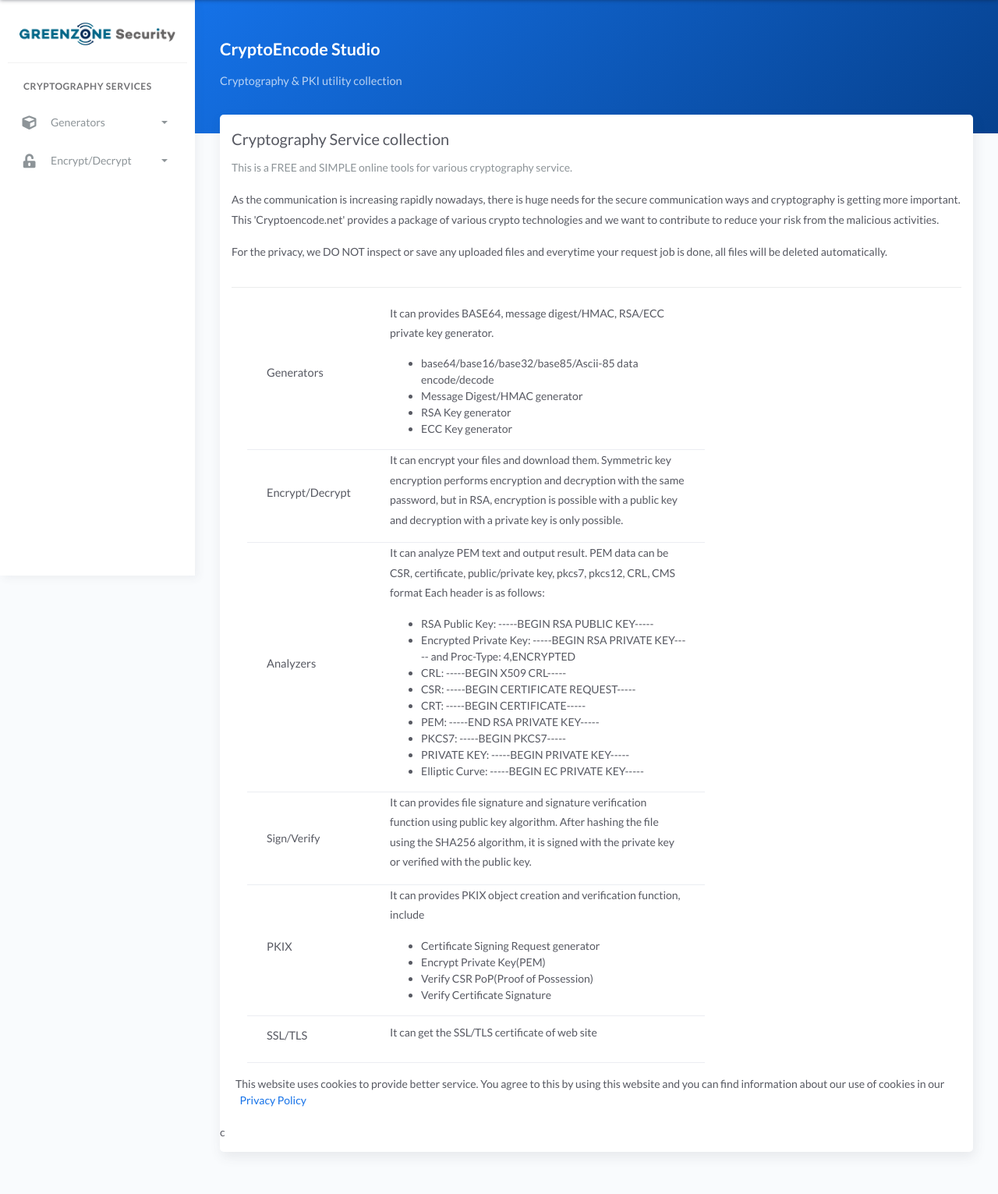
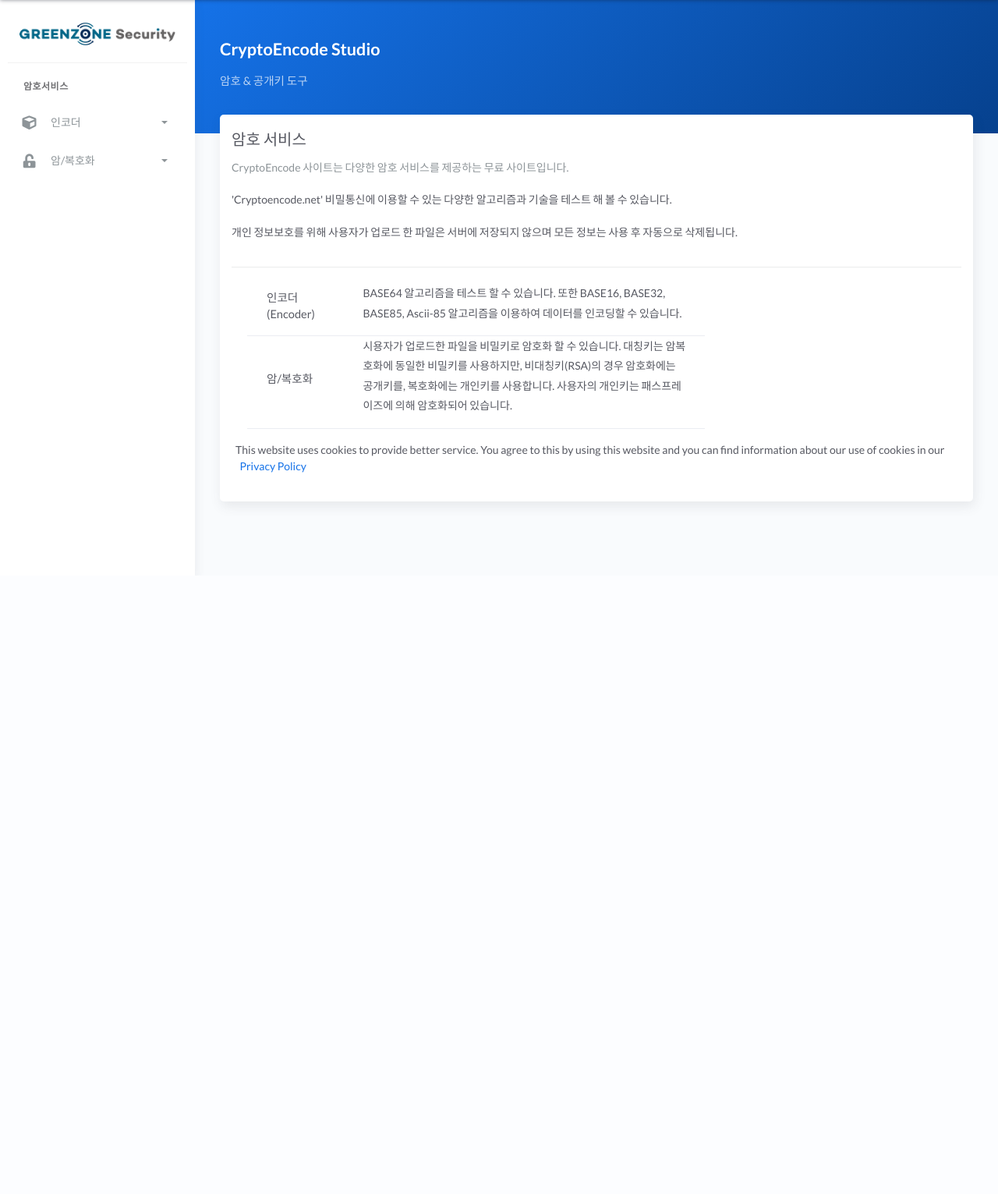
Before and after one commit to chrismarspink/simplecrypto, a Flask app: page / in a window 1280 px wide. Shown: the part 62-1593 px from the top of the page at 78% size. After the commit the page ends 711 px from the top, so only its background shows below. Run offline with Flask 2, Linux system fonts and the light colour scheme; data comes from the database, SQL or seed files in the repository; some libraries are stand-ins or nearby versions.

Commit message:
ㅎㅎㅎ

```diff
--- a/app/base/templates/includes/sidebar.html
+++ b/app/base/templates/includes/sidebar.html
@@ -95,13 +95,13 @@
 							<span class="sidebar-mini-icon">
 								<i class="fa fa-ellipsis-h"></i>
 							</span>
-							<h4 class="text-section">Cryptography Services</h4>
+							<h4 class="text-section">암호서비스</h4>
 						</li>
 
 
 						<li class="nav-item {% if 'generator-' in segment %} active {% endif %}">
 							<a data-toggle="collapse" href="#generator">
-								<i class="fas fa-cube"></i> <p>Generators</p> <span class="caret"></span>
+								<i class="fas fa-cube"></i> <p>인코더</p> <span class="caret"></span>
 							</a>
 
 							<div class="collapse" id="generator">
@@ -118,13 +118,13 @@
 
 						<li class="nav-item {% if 'cipher-' in segment %} active {% endif %}">
 							<a data-toggle="collapse" href="#cipher">
-								<i class="fas fa-unlock-alt"></i> <p>Encrypt/Decrypt</p> <span class="caret"></span>
+								<i class="fas fa-unlock-alt"></i> <p>암/복호화</p> <span class="caret"></span>
 							</a>
 
 							<div class="collapse" id="cipher">
 								<ul class="nav nav-collapse">
-									<li> <a href="/cipher-encrypt.html"> <span class="sub-item">Symmetric</span> </a> </li>
-									<li> <a href="/cipher-pubkey_encrypt.html"> <span class="sub-item">Public Key(Asymmetric)</span> </a> </li>
+									<li> <a href="/cipher-encrypt.html"> <span class="sub-item">대칭키 암호화</span> </a> </li>
+									<li> <a href="/cipher-pubkey_encrypt.html"> <span class="sub-item">공개키 암호화</span> </a> </li>
 								</ul>
 							</div>
 						</li>
--- a/app/home/templates/generator-base64.html
+++ b/app/home/templates/generator-base64.html
@@ -66,13 +66,13 @@
 
 								<div class="form-group">
 										<button class="btn btn-primary btn-round btn-border" type="submit" name="action" value="encode"><span class="btn-label"><i class="fa fa-check"></i></span>
-											Encode
+											인코딩
 										</button>
 										<button class="btn btn-secondary  btn-round btn-border" type="submit" name="action" value="decode"><span class="btn-label"><i class="fa fa-check"></i></span>
-											Decode
+											디코딩
 										</button>
 		    							<button class="btn btn-warning  btn-round btn-border" type="submit" name="action" value="clear"><span class="btn-label"><i class="fas fa-circle-notch"></i></span>
-											Clear
+											화면 지우기
 										</button>
 								</div>
 							</form>
--- a/app/home/templates/index.html
+++ b/app/home/templates/index.html
@@ -15,7 +15,7 @@
 				<div class="d-flex align-items-left align-items-md-center flex-column flex-md-row">
 					<div>
 						<h2 class="text-white pb-2 fw-bold">CryptoEncode Studio</h2>
-						<h5 class="text-white op-7 mb-2">Cryptography & PKI utility collection</h5>
+						<h5 class="text-white op-7 mb-2">암호 & 공개키 도구</h5>
 					</div>
 
 				</div>
@@ -32,7 +32,7 @@
 					<div class="card">
 						<div class="card-header">
 							<div class="card-head-row card-tools-still-right">
-								<h4 class="card-title">Cryptography Service collection</h4>
+								<h4 class="card-title">암호 서비스</h4>
 									</div>
 										<!--p class="card-category">
 											Cryptographic data encode/decode, en/decrypt and sign/verify</p>
@@ -43,12 +43,10 @@
 										</p-->
 
 
-										<p class="card-category">This is a FREE and SIMPLE online tools for various cryptography service.</p>
+										<p class="card-category">CryptoEncode 사이트는 다양한 암호 서비스를 제공하는 무료 사이트입니다.</p>
 										<p></p>
-										<p>As the communication is increasing rapidly nowadays, there is huge needs for the secure communication ways and cryptography is getting more important.
-										<br>This 'Cryptoencode.net' provides a package of various crypto technologies and we want to contribute to reduce your risk from the malicious activities.</p>
-										<p></p>
-										<p>For the privacy, we DO NOT inspect or save any uploaded files  and everytime your request job is done, all files will be deleted automatically.</p>
+										<p>'Cryptoencode.net' 비밀통신에 이용할 수 있는 다양한 알고리즘과 기술을 테스트 해 볼 수 있습니다. </p>
+										<p>개인 정보보호를 위해 사용자가 업로드 한 파일은 서버에 저장되지 않으며 모든 정보는 사용 후 자동으로 삭제됩니다.</p>
 
 
 						</div>
@@ -61,86 +59,22 @@
 
 												<tr>
 													<td>
-														<h5>Generators</h>
+														<h5>인코더(Encoder)</h>
 													</td>
 													<td>
-														<p>It can provides BASE64, message digest/HMAC, RSA/ECC private key generator.</p>
-														<ul>
-															<li>base64/base16/base32/base85/Ascii-85 data encode/decode</li>
-															<li>Message Digest/HMAC generator</li>
-															<li>RSA Key generator</li>
-															<li>ECC Key generator</li>
-														</ul>
+														<p>BASE64 알고리즘을 테스트 할 수 있습니다. 또한 BASE16, BASE32, BASE85, Ascii-85 알고리즘을 이용하여 데이터를 인코딩할 수 있습니다. </p>
 													</td>
 												</tr>
 												<tr>
 													<td>
-														<h5>Encrypt/Decrypt</h>
+														<h5>암/복호화</h>
 													</td>
 													<td>
-														<p>It can encrypt your files and download them.
-																Symmetric key encryption performs encryption and decryption with the same password, but in RSA,
-																encryption is possible with a public key and decryption with a private key is only possible.</p>
+														<p>시용자가 업로드한 파일을 비밀키로 암호화 할 수 있습니다. 대칭키는 암복호화에 동일한 비밀키를 사용하지만, 비대칭키(RSA)의 경우 암호화에는 공개키를, 복호화에는 개인키를 사용합니다. 사용자의 개인키는 패스프레이즈에 의해 암호화되어 있습니다.</p>
 													</td>
 												</tr>
 
 
-												<tr>
-													<td>
-														<h5>Analyzers</h>
-													</td>
-													<td>
-														<p>It can analyze PEM text and output result. PEM data can be CSR, certificate, public/private key, pkcs7, pkcs12, CRL, CMS format Each header is as follows: </p>
-														<ul>
-															<li>RSA Public Key:         -----BEGIN RSA PUBLIC KEY----- </li>
-															<li>Encrypted Private Key:  -----BEGIN RSA PRIVATE KEY----- and Proc-Type: 4,ENCRYPTED</li>
-															<li>CRL:                    -----BEGIN X509 CRL-----</li>
-															<li>CSR:                    -----BEGIN CERTIFICATE REQUEST-----</li>
-															<li>CRT:                    -----BEGIN CERTIFICATE-----</li>
-															<li>PEM:                    -----END RSA PRIVATE KEY-----</li>
-															<li>PKCS7:                  -----BEGIN PKCS7-----</li>
-															<li>PRIVATE KEY:            -----BEGIN PRIVATE KEY-----</li>
-															<li>Elliptic Curve:         -----BEGIN EC PRIVATE KEY-----</li>
-														</ul>
-
-													</td>
-												</tr>
-
-
-												<tr>
-													<td>
-														<h5">Sign/Verify</h>
-													</td>
-													<td>
-														<p>It can provides file signature and signature verification function using public key algorithm.
-After hashing the file using the SHA256 algorithm, it is signed with the private key or verified with the public key.</p>
-													</td>
-												</tr>
-
-
-												<tr>
-													<td>
-														<h5>PKIX</h>
-													</td>
-													<td>
-														<p>It can provides PKIX object creation and verification function, include</p>
-														<ul>
-															<li>Certificate Signing Request generator</li>
-															<li>Encrypt Private Key(PEM)</li>
-															<li>Verify CSR PoP(Proof of Possession)</li>
-															<li>Verify Certificate Signature</li>
-														</ul>
-													</td>
-												</tr>
-
-												<tr>
-													<td>
-														<h5>SSL/TLS</h>
-													</td>
-													<td>
-														<p>It can get the SSL/TLS certificate of web site</p>
-													</td>
-												</tr>
 
 											</tbody>
 										</table>
@@ -148,16 +82,11 @@
 								</div>
 								This website uses cookies to provide better service. You agree to this by using this website and you can find information about our use of cookies in our
 								<a href="/privacy_policy.html">&nbsp Privacy Policy</a>
-								<!--div class="col-md-4">
-									<div class="card card-post card-round">
-										<img class="card-img-top" src="/static/assets/img/marvin-meyer-SYTO3xs06fU-unsplash.jpg" alt="Card image cap">
 
-									</div>
-								</div-->
 							</div>
 						</div>
 					</div>
-				</div>c
+				</div>
 
 		</div>
 	</div>
```
Also changed, not shown: app/home/templates/cipher-pubkey_encrypt.html (+15 -14 lines).
